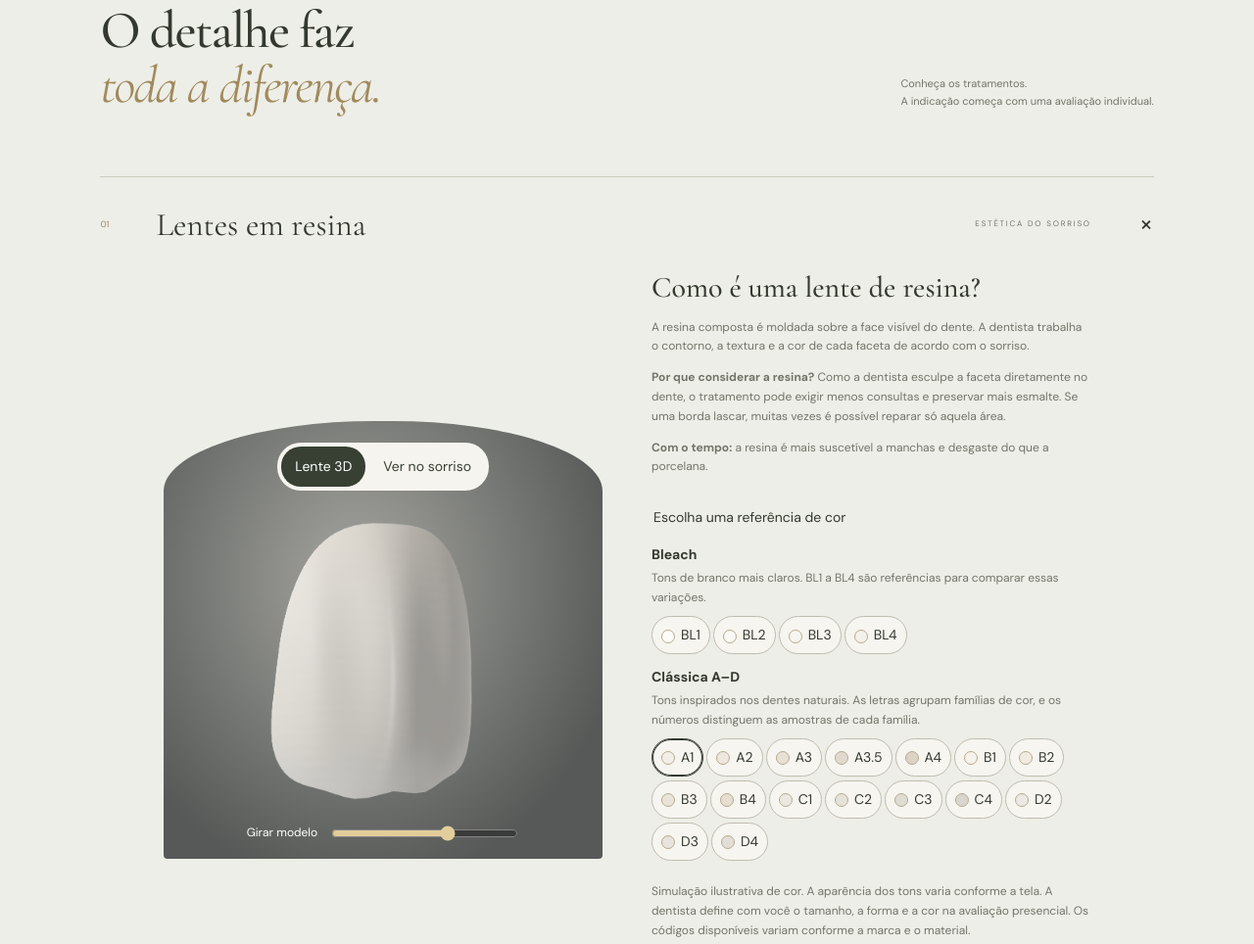
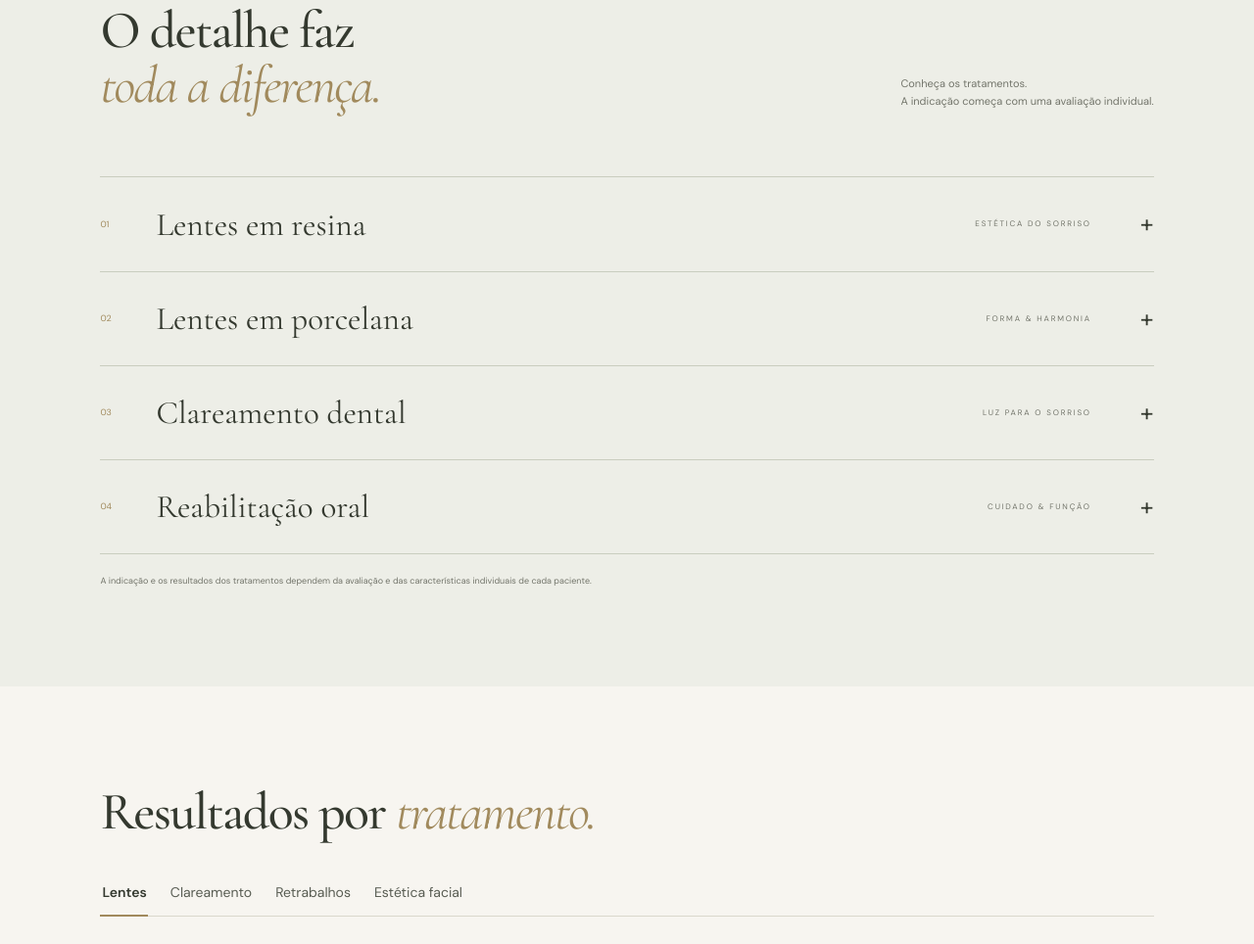
Before and after one commit to FrankRibe/site-dra-jaqueline-dantas, a plain HTML site: page index.html in a window 1280 px wide. Shown: the part 1586-2550 px from the top of the page at 98% size. Drawn offline with nearby package versions, Linux system fonts and the light colour scheme.

Commit message:
Iniciar todos os tratamentos recolhidos

```diff
--- a/index.html
+++ b/index.html
@@ -39,7 +39,7 @@
     <div class="ribbon" aria-hidden="true"><span>Reabilitação oral</span><i>✧</i><span>Lentes em resina</span><i>✧</i><span>Lentes em porcelana</span><i>✧</i><span>Clareamento</span><i>✧</i></div>
     <section id="cuidado" class="essence section"><div class="section-label">01 / A ESSÊNCIA DO CUIDADO</div><div class="essence-layout"><div><h2>Antes de um sorriso,<br>existe <em>uma pessoa.</em></h2><div class="signature">Jaqueline Dantas</div></div><div class="essence-copy"><p class="large">Cada sorriso tem uma história.<br>O seu cuidado também deve ter.</p><p>Sou a Dra. Jaqueline Dantas, cirurgiã-dentista, com atuação em clínica geral, reabilitação oral e estética.</p><p>Este é um espaço para você conhecer as possibilidades de cuidado e dar o primeiro passo: uma conversa sobre o que deseja para o seu sorriso.</p><a class="text-link" href="https://www.instagram.com/drajaquelinedantas/" target="_blank" rel="noopener noreferrer">Conheça meu dia a dia no Instagram <span><svg class="contact-arrow" width="18" height="18" viewBox="0 0 24 24" fill="none" stroke="currentColor" stroke-width="1.7" stroke-linecap="round" stroke-linejoin="round" aria-hidden="true"><path d="M5 19 19 5M7 5h12v12"/></svg></span></a></div></div></section>
     <section id="tratamentos" class="treatments section"><div class="section-label">02 / POSSIBILIDADES PARA O SEU SORRISO</div><div class="section-heading"><h2>O detalhe faz<br><em>toda a diferença.</em></h2><p>Conheça os tratamentos.<br>A indicação começa com uma avaliação individual.</p></div><div class="treatment-list">
-      <details open><summary><span class="number">01</span><h3>Lentes em resina</h3><span class="treatment-tag">ESTÉTICA DO SORRISO</span><span class="plus">+</span></summary><div class="treatment-body resin-demo veneer-layout">
+      <details><summary><span class="number">01</span><h3>Lentes em resina</h3><span class="treatment-tag">ESTÉTICA DO SORRISO</span><span class="plus">+</span></summary><div class="treatment-body resin-demo veneer-layout">
 <div class="veneer-info"><h4>Como é uma lente de resina?</h4><p>A resina composta é moldada sobre a face visível do dente. A dentista trabalha o contorno, a textura e a cor de cada faceta de acordo com o sorriso.</p>
             <p><strong>Por que considerar a resina?</strong> Como a dentista esculpe a faceta diretamente no dente, o tratamento pode exigir menos consultas e preservar mais esmalte. Se uma borda lascar, muitas vezes é possível reparar só aquela área.</p><p><strong>Com o tempo:</strong> a resina é mais suscetível a manchas e desgaste do que a porcelana.</p>
             </div>
```
